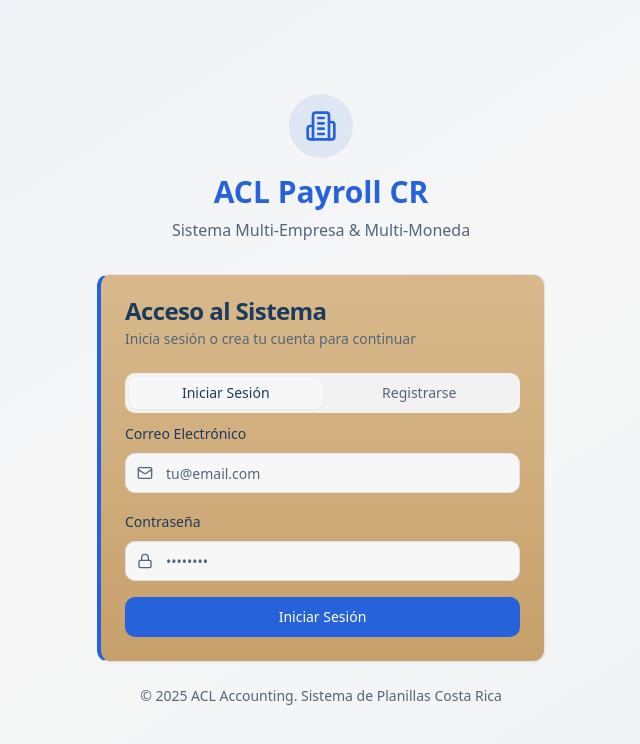
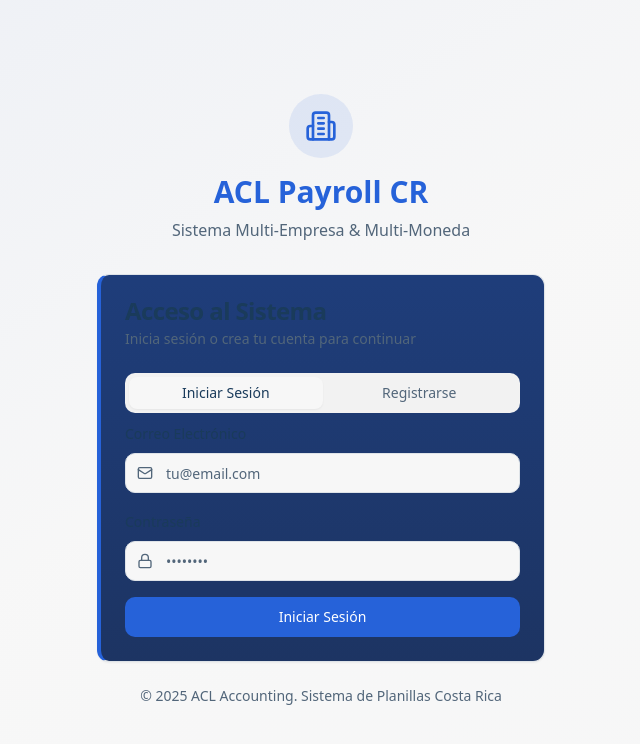
Before and after one commit to Monica29226/workface, a React (Vite) app: page /auth in a window 1280 px wide. Shown: the top 744 px of the page, without its empty margins (319-959 px from the left). Built offline with nearby package versions, Linux system fonts and the light colour scheme.

Commit message:
Update color scheme

```diff
--- a/src/index.css
+++ b/src/index.css
@@ -23,17 +23,17 @@ All colors MUST be HSL.
     --primary: 220 70% 50%;
     --primary-foreground: 0 0% 100%;
 
-    /* Secondary - Warm Beige */
-    --secondary: 35 50% 70%;
-    --secondary-foreground: 220 70% 50%;
+    /* Secondary - Navy Blue */
+    --secondary: 220 60% 30%;
+    --secondary-foreground: 0 0% 100%;
 
     /* Light gray muted */
     --muted: 0 0% 95%;
     --muted-foreground: 210 20% 40%;
 
-    /* Accent - Teal #2D7A9E */
-    --accent: 199 56% 40%;
-    --accent-foreground: 0 0% 100%;
+    /* Accent - Light Blue */
+    --accent: 220 70% 95%;
+    --accent-foreground: 220 70% 50%;
 
     --destructive: 0 84% 60%;
     --destructive-foreground: 0 0% 100%;
@@ -47,11 +47,11 @@ All colors MUST be HSL.
     /* Custom design tokens for ACL Payroll CR */
     --navy: 220 70% 50%;
     --navy-light: 220 65% 60%;
-    --beige: 35 50% 70%;
-    --beige-dark: 35 45% 60%;
+    --beige: 220 60% 30%;
+    --beige-dark: 220 55% 25%;
     --gray-light: 0 0% 95%;
-    --teal: 199 56% 40%;
-    --teal-light: 199 50% 55%;
+    --teal: 220 70% 95%;
+    --teal-light: 220 70% 97%;
 
     /* Gradients */
     --gradient-primary: linear-gradient(135deg, hsl(var(--navy)), hsl(var(--navy-light)));
@@ -94,16 +94,16 @@ All colors MUST be HSL.
     --popover: 210 50% 15%;
     --popover-foreground: 0 0% 97%;
 
-    --primary: 35 50% 70%;
-    --primary-foreground: 220 70% 50%;
+    --primary: 220 60% 30%;
+    --primary-foreground: 0 0% 100%;
 
-    --secondary: 199 56% 40%;
+    --secondary: 220 70% 50%;
     --secondary-foreground: 0 0% 100%;
 
     --muted: 210 40% 18%;
     --muted-foreground: 210 10% 60%;
 
-    --accent: 199 56% 40%;
+    --accent: 220 60% 20%;
     --accent-foreground: 0 0% 100%;
 
     --destructive: 0 84% 60%;
@@ -111,16 +111,16 @@ All colors MUST be HSL.
 
     --border: 210 40% 25%;
     --input: 210 40% 25%;
-    --ring: 35 50% 70%;
+    --ring: 220 70% 50%;
 
     /* Dark mode custom tokens */
-    --navy: 35 50% 70%;
-    --navy-light: 35 45% 80%;
-    --beige: 220 70% 15%;
-    --beige-dark: 220 60% 20%;
+    --navy: 220 70% 50%;
+    --navy-light: 220 65% 60%;
+    --beige: 220 60% 30%;
+    --beige-dark: 220 55% 25%;
     --gray-light: 210 40% 18%;
-    --teal: 199 56% 40%;
-    --teal-light: 199 50% 55%;
+    --teal: 220 60% 20%;
+    --teal-light: 220 55% 25%;
     --sidebar-background: 240 5.9% 10%;
     --sidebar-foreground: 240 4.8% 95.9%;
     --sidebar-primary: 224.3 76.3% 48%;
```
